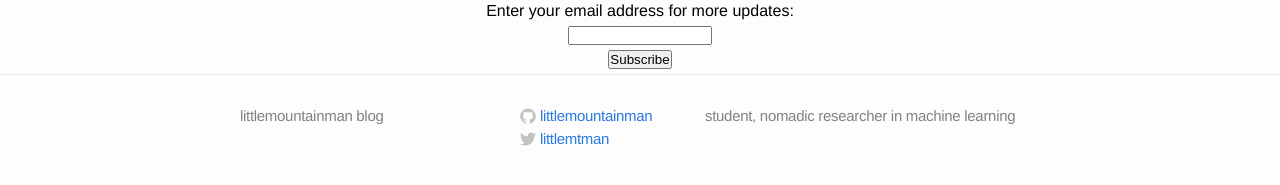
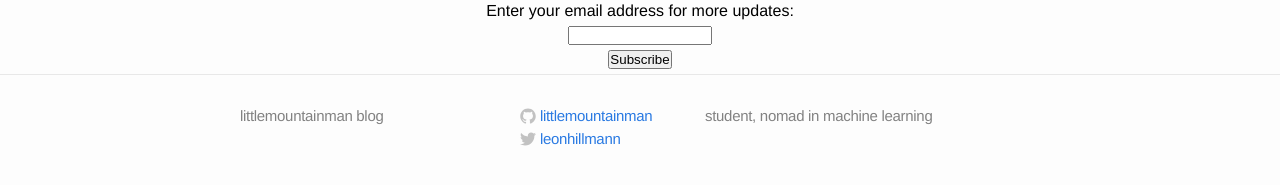
Before and after one commit to littlemountainman/littlemountainman.github.io, a Jekyll site: the page built from index.html, in a window 1280 px wide. Shown: the part 352-537 px from the top of the page. Built offline with Jekyll 4.4.1, drawn with Linux system fonts in a browser that asks for light colours.

Commit message:
Update _config.yml

```diff
--- a/_config.yml
+++ b/_config.yml
@@ -1,10 +1,10 @@
 # Site settings
 title: littlemountainman blog
 email:
-description: "student, nomadic researcher in machine learning"
+description: "student, nomad in machine learning"
 baseurl: ""
 url: "http://littlemountainman.github.io"
-twitter_username: littlemtman
+twitter_username: leonhillmann
 github_username:  littlemountainman
 
 # Build settings
```
